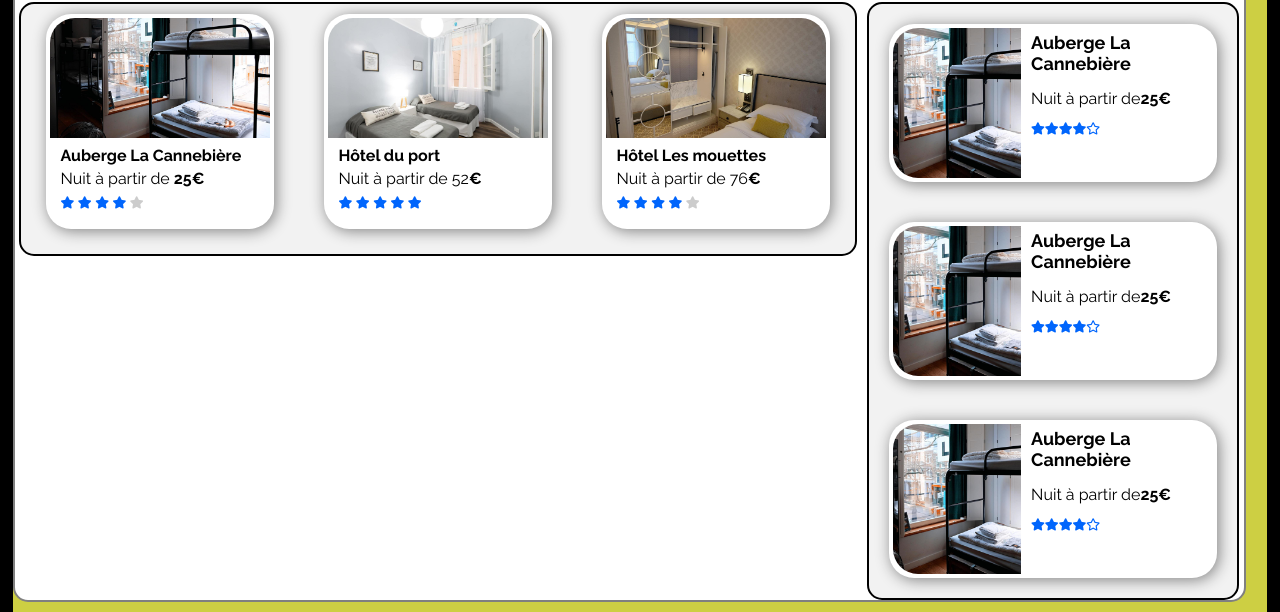
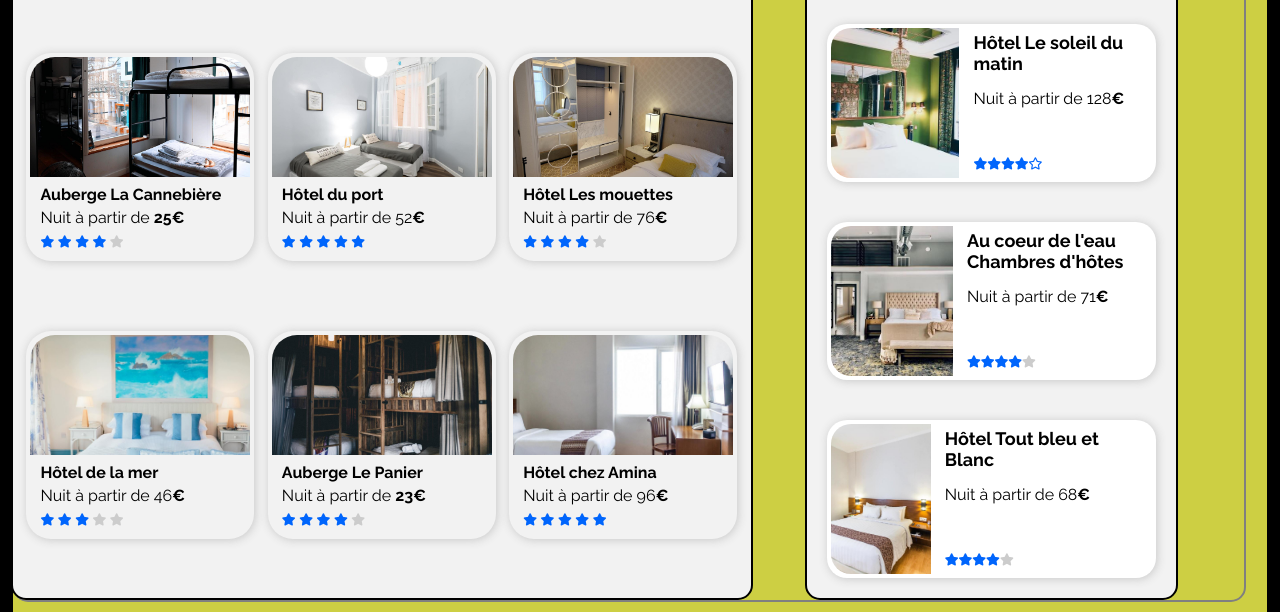
Before and after one commit to Alex-Web-Dev0/Booki_V2, a plain HTML site: page index.html in a window 1280 px wide. Shown: the part 476-1088 px from the top of the page. Drawn offline with Linux system fonts and the light colour scheme; files whose address does not match are found by name.

Commit message:
update 13 / start success 3

```diff
--- a/index.html
+++ b/index.html
@@ -54,16 +54,16 @@
                 <li class="filters-button"><i class="fas fa-dog icon-filter"></i>Animaux autorisés</li>
                 </ul>
             </div>
-     <!-- Information -->
+     <!-- Information search -->
             <div class="info">
                 <i class="fas fa-info"></i>
                 <p>Plus de 500 logements sont disponibles dans cette ville</p>
             </div>
      <!-- HOSTING container -->
         <section class="hosting-blocs" id="flex-blocs">
+            <div class="containerarticle">
                 <header class="title-h2">
                     <h2 class="title-h2">Hébergements à Marseille</h2></header>
-                <div class="containerarticle">
                         <article class="hostingmaincard" id="maincard">
                             <div class="hostingimgcard">
                                 <img src="b:/OpenClassRoom/Booki_V2/src/hebergements/3_medium/marcus-loke-WQJvWU_HZFo-unsplash.jpg" id="img-card"></div>
@@ -103,16 +103,56 @@
                                         <i class="fas fa-star fa-sm" id="greystar"></i>
                                     </div>
                         </article>
-
+                        <article class="hostingmaincard" id="maincard">
+                            <div class="hostingimgcard">
+                                <img src="b:/OpenClassRoom/Booki_V2/src/hebergements/3_medium/annie-spratt-Eg1qcIitAuA-unsplash.jpg" id="img-card"></div>
+                                    <p class="infocard"><b><strong>Hôtel de la mer</strong></b></p>
+                                    <p class="infocard">Nuit à partir de 46<g><strong>€</strong></g></p>
+                                    <div class="icon-star">
+                                        <i class="fas fa-star fa-sm"></i>
+                                        <i class="fas fa-star fa-sm"></i>
+                                        <i class="fas fa-star fa-sm"></i>
+                                        <i class="fas fa-star fa-sm" id="greystar"></i>
+                                        <i class="fas fa-star fa-sm" id="greystar"></i>
+                                    </div>
+                        </article>
+                        <article class="hostingmaincard" id="maincard">
+                            <div class="hostingimgcard">
+                                <img src="b:/OpenClassRoom/Booki_V2/src/hebergements/3_medium/nicate-lee-kT-ZyaiwBe0-unsplash.jpg" id="img-card"></div>
+                                    <p class="infocard"><b><strong>Auberge Le Panier</strong></b></p>
+                                    <p class="infocard">Nuit à partir de <g><strong>23€</strong></g></p>
+                                    <div class="icon-star">
+                                        <i class="fas fa-star fa-sm"></i>
+                                        <i class="fas fa-star fa-sm"></i>
+                                        <i class="fas fa-star fa-sm"></i>
+                                        <i class="fas fa-star fa-sm"></i>
+                                        <i class="fas fa-star fa-sm" id="greystar"></i>
+                                    </div>
+                        </article>
+                        <article class="hostingmaincard" id="maincard">
+                            <div class="hostingimgcard">
+                                <img src="b:/OpenClassRoom/Booki_V2/src/hebergements/3_medium/febrian-zakaria-M6S1WvfW68A-unsplash.jpg" id="img-card"></div>
+                                    <p class="infocard"><b><strong>Hôtel chez Amina</strong></b></p>
+                                    <p class="infocard">Nuit à partir de 96<g><strong>€</strong></g></p>
+                                    <div class="icon-star">
+                                        <i class="fas fa-star fa-sm"></i>
+                                        <i class="fas fa-star fa-sm"></i>
+                                        <i class="fas fa-star fa-sm"></i>
+                                        <i class="fas fa-star fa-sm"></i>
+                                        <i class="fas fa-star fa-sm"></i>
+                                    </div>
+                        </article>
             </div>
         <!-- ASIDE container -->
         <aside class="aside-main-blocs">
+            <header class="title-h2">
+                <h2 class="title-h2">Les plus populaires</h2></header>
             <article class="asidemaincard">
                 <div class="asideimgcard">
-                    <img src="b:/OpenClassRoom/Booki_V2/src/hebergements/3_medium/marcus-loke-WQJvWU_HZFo-unsplash.jpg" id="aside-img-card"></div>
+                    <img src="b:/OpenClassRoom/Booki_V2/src/hebergements/4_small/emile-guillemot-Bj_rcSC5XfE-unsplash.jpg" id="aside-img-card"></div>
                     <div class="blocasideimgcard">
-                        <p class="asideinfocard" style=font-size:18px alt="Chambre, lit superpose avec fanêtre"><b><strong>Auberge La Cannebière</strong></b></p>
-                        <p class="asideinfocard">Nuit à partir de <g><strong>25€</strong></g></p>
+                        <p class="asideinfocard" style=font-size:18px alt="Chambre, lit superpose avec fanêtre"><b><strong>Hôtel Le soleil du matin</strong></b></p>
+                        <p class="asideinfocard">Nuit à partir de 128<g><strong>€</strong></g></p>
                         <div class="aside-icon-star">
                             <i class="fas fa-star fa-sm"></i>
                             <i class="fas fa-star fa-sm"></i>
@@ -123,30 +163,30 @@
             </article>
             <article class="asidemaincard">
                 <div class="asideimgcard">
-                    <img src="b:/OpenClassRoom/Booki_V2/src/hebergements/3_medium/marcus-loke-WQJvWU_HZFo-unsplash.jpg" id="aside-img-card"></div>
+                    <img src="b:/OpenClassRoom/Booki_V2/src/hebergements/4_small/aw-creative-VGs8z60yT2c-unsplash.jpg" id="aside-img-card"></div>
                     <div class="blocasideimgcard">
-                        <p class="asideinfocard" style=font-size:18px alt="Chambre, lit superpose avec fanêtre"><b><strong>Auberge La Cannebière</strong></b></p>
-                        <p class="asideinfocard">Nuit à partir de <g><strong>25€</strong></g></p>
+                        <p class="asideinfocard" style=font-size:18px alt="Chambre, lit superpose avec fanêtre"><b><strong>Au coeur de l'eau Chambres d'hôtes</strong></b></p>
+                        <p class="asideinfocard">Nuit à partir de 71<g><strong>€</strong></g></p>
                         <div class="aside-icon-star">
                             <i class="fas fa-star fa-sm"></i>
                             <i class="fas fa-star fa-sm"></i>
                             <i class="fas fa-star fa-sm"></i>
                             <i class="fas fa-star fa-sm"></i>
-                            <i class="far fa-star fa-sm"></i>
+                            <i class="fas fa-star fa-sm" id="greystar"></i>
                         </div></div>
             </article>
             <article class="asidemaincard">
                 <div class="asideimgcard">
-                    <img src="b:/OpenClassRoom/Booki_V2/src/hebergements/3_medium/marcus-loke-WQJvWU_HZFo-unsplash.jpg" id="aside-img-card"></div>
+                    <img src="b:/OpenClassRoom/Booki_V2/src/hebergements/4_small/febrian-zakaria-sjvU0THccQA-unsplash.jpg" id="aside-img-card"></div>
                     <div class="blocasideimgcard">
-                        <p class="asideinfocard" style=font-size:18px alt="Chambre, lit superpose avec fanêtre"><b><strong>Auberge La Cannebière</strong></b></p>
-                        <p class="asideinfocard">Nuit à partir de <g><strong>25€</strong></g></p>
+                        <p class="asideinfocard" style=font-size:18px alt="Chambre, lit superpose avec fanêtre"><b><strong>Hôtel Tout bleu et Blanc</strong></b></p>
+                        <p class="asideinfocard">Nuit à partir de 68<g><strong>€</strong></g></p>
                         <div class="aside-icon-star">
                             <i class="fas fa-star fa-sm"></i>
                             <i class="fas fa-star fa-sm"></i>
                             <i class="fas fa-star fa-sm"></i>
                             <i class="fas fa-star fa-sm"></i>
-                            <i class="far fa-star fa-sm"></i>
+                            <i class="fas fa-star fa-sm" id="greystar"></i>
                         </div></div>
             </article>
         </aside>
--- a/style.css
+++ b/style.css
@@ -172,21 +172,18 @@ main {
         padding: 7px 11px 7px 11px;
         border: solid 1px #D9D9D9;
         border-radius: 2000px;
-        margin-right: 20px;
+        margin-right: 10px;
+        margin-top: 20px;
       }
 
       .info p {
         display: inline;
       }
 
-      .info {
-        margin-top: 20px;
-      }
   /*************************************************************************/
   /* Début de la Section des Cards */
 
   section.hosting-blocs {
-    background-color: #ffffff;
     border-radius: 15px;
     width: 98%;
     margin-top: 20px;
@@ -194,45 +191,37 @@ main {
     flex-wrap: wrap;
     justify-content: space-around;
     border: 2px solid grey;
-    break-inside: auto;
   }
 
   .title-h2 {
     max-width: 100%;
+    margin-top: 30px;
     margin-left: 20px;
-    margin-top: 30px;
     display: inline-block;
   }
 
   .containerarticle {
-    max-width: 100%;
-    max-height: 250px;
+    max-width: 60%;
+    max-height: 100%;
+    margin-left: -30px;
     border: 2px solid black;
     border-radius: 15px;
     background-color: #F2F2F2;
     display: flex;
-  }
-
-  .aside-main-blocs {
-    border: 2px solid black;
-    border-radius: 15px;
-    background-color: #F2F2F2;
-    max-width: 30%;
-    display: flex;
     flex-wrap: wrap;
-    justify-content: space-around;
+    justify-content: space-evenly;
   }
 
   /* Début des Cards */
 
   .hostingmaincard {
     width: 220px;
+    max-height: 200px;
     padding: 4px;
-    box-shadow: 2px 2px 15px grey;
+    box-shadow: 1px 1px 10px rgb(199, 199, 199);
     border-radius: 25px;
-    margin: 25px;
     margin-top: 10px;
-    background-color: white;
+    margin-bottom: 20px;
   }
 
     .hostingimgcard {
@@ -249,14 +238,24 @@ main {
 
     /** Populary Cards **/
 
+    aside {
+      border: 2px solid black;
+      border-radius: 15px;
+      background-color: #F2F2F2;
+      max-width: 30%;
+      margin-right: 40px;
+      display: flex;
+      flex-wrap: wrap;
+      justify-content: space-around;
+    }
+
     .asidemaincard {
-      width: 320px;
+      max-width: 340px;
       height: 150px;
       padding: 4px;
-      box-shadow: 2px 2px 15px grey;
-      border-radius: 25px;
+      box-shadow: 1px 1px 10px rgb(199, 199, 199);
+      border-radius: 20px;
       margin: 20px;
-      margin-top: 20px;
       background-color: white;
       display: flex;
     }
@@ -265,19 +264,18 @@ main {
         display: flex;
         flex-wrap: wrap;
         max-width: 40%;
-        max-height: 150px;
-        border-radius: 25px;
+        border-radius: 20px;
       }
 
       #aside-img-card {
         max-width: 100%;
-        max-height: 250px;
-        border-radius: 25px 0px 0px 25px;
+        max-height: 150px;
+        border-radius: 20px 0px 0px 20px;
         object-fit: cover;
       }
 
       .blocasideimgcard {
-
+        margin-left: 4px;
       }
 
     /* Paragraphe */
@@ -293,6 +291,7 @@ main {
 
     p.asideinfocard {
       display: flex;
+      flex-wrap: wrap;
       max-width: 100%;
       margin-left: 10px;
       margin-top: 4px;
@@ -323,6 +322,7 @@ main {
     .aside-icon-star {
       margin-left: 10px;
       margin-top: 6px;
+      padding-top: 35px;
       font-size: 14px;
       display: flex;
     }
```
Lines whose indentation alone changed are shown as unchanged.
